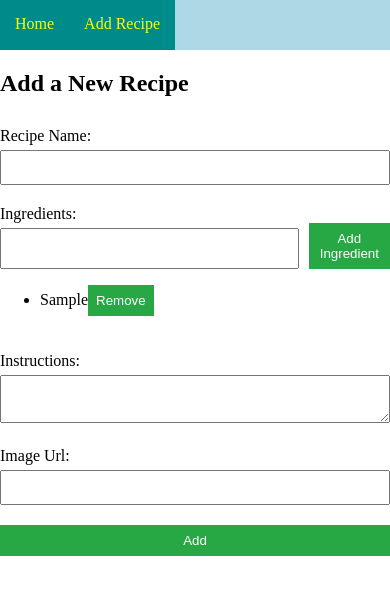
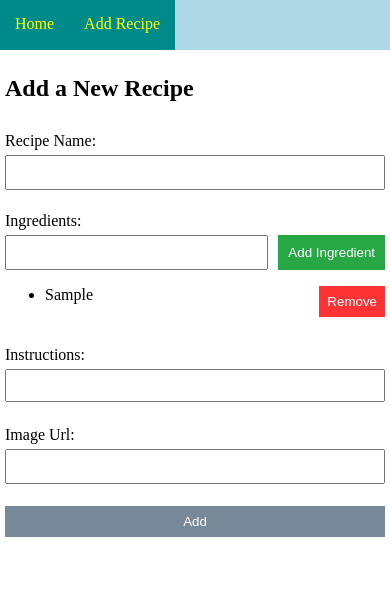
Before and after one commit to ardithoxha/Coursera-Angular-Recipe-App, an Angular app: page /add-recipe in a window 390 px wide. Both pictures are taken after typing "Sample" into the empty fields and a click on the button "Add Ingredient". Shown: the top 594 px of the page. Built offline with nearby package versions, Linux system fonts and the light colour scheme.

Commit message:
improved styling of recipe-form, added mobile view and form error validation

```diff
--- a/src/app/components/recipe-form/recipe-form.component.css
+++ b/src/app/components/recipe-form/recipe-form.component.css
@@ -1,6 +1,6 @@
 .recipe-form {
-    max-width: 400px;
-    margin: auto;
+    width: 500px;
+    margin: 0 auto;
     display: flex;
     flex-direction: column;
     gap: 10px;
@@ -17,6 +17,7 @@ input, textarea {
     width: 100%;
     padding: 8px;
     margin-top: 5px;
+    resize: none;
 }
 
 button {
@@ -36,3 +37,55 @@ button:hover {
     display: flex;
     gap: 10px;
 }
+
+.error {
+    color: red;
+}
+
+.add-ingredient {
+    width: 150px;
+    padding-top: 0;
+    padding-bottom: 0;
+    height: 35px;
+    margin-top: 5px;
+}
+
+.remove-btn {
+    float:right;
+    background-color: rgba(255, 0, 0, 0.8) ;
+}
+
+.remove-btn:hover {
+    background-color: rgba(255, 0, 0, 0.8) ;
+
+
+}
+
+ul {
+    margin-bottom: 0;
+}
+
+li {
+    height: 40px;
+}
+
+label {
+    height: 60px;
+}
+
+label:nth-child(2) {
+    height: auto;
+}
+
+button[type="submit"]:disabled {
+    background-color: lightslategrey;
+    color: white;
+}
+
+@media screen and (max-width: 500px) {
+    .recipe-form {
+        width: 100%;
+        padding: 5px;
+        margin: 0;
+    }
+}
--- a/src/app/components/recipe-form/recipe-form.component.html
+++ b/src/app/components/recipe-form/recipe-form.component.html
@@ -1,21 +1,35 @@
 <div class="recipe-form">
     <h2>Add a New Recipe</h2>
-    <form (ngSubmit)="submitRecipe()">
+    <form #recipeForm="ngForm" (ngSubmit)="submitRecipe()">
         <label for="name">
             Recipe Name:
-            <input type="text" name="name" id="name" [(ngModel)]="newRecipe.name" required>
+            <input
+                type="text"
+                name="name"
+                id="name"
+                [(ngModel)]="newRecipe.name"
+                required
+                minlength="3"
+                #name="ngModel"
+            >
+            @if (name.invalid && name.touched) {
+                <div class="error">
+                    Recipe name is required and must be at least 3 characters.
+                </div>
+            }
+
         </label>
         <label for="ingredients">
             Ingredients:
             <div class="ingredient-list">
                 <input type="text" id="ingredients" name="ingredientInput" [(ngModel)]="ingredientInput">
-                <button type="button" (click)="addIngredient()">Add Ingredient</button>
+                <button type="button" (click)="addIngredient()" class="add-ingredient">Add Ingredient</button>
             </div>
             <ul>
                 @for (ingredient of newRecipe.ingredients; track $index) {
                     <li>
                         <span>{{ ingredient }}</span>
-                        <button type="button" (click)="removeIngredient($index)">Remove</button>
+                        <button type="button" (click)="removeIngredient($index)" class="remove-btn">Remove</button>
                     </li>
                 }
             </ul>
@@ -24,14 +38,39 @@
 
         <label for="instructions">
             Instructions:
-            <textarea name="instructions" id="instructions" [(ngModel)]="newRecipe.instructions" required></textarea>
+            <textarea
+                name="instructions"
+                id="instructions"
+                [(ngModel)]="newRecipe.instructions"
+                minlength="10"
+                rows="1"
+                #instructions="ngModel"
+                required
+            ></textarea>
+            @if (instructions.invalid && instructions.touched) {
+                <div class="error">
+                    Insturctions are required and must be at least 10 characters.
+                </div>
+            }
         </label>
 
         <label for="imageUrl">
             Image Url:
-            <input type="text" id="imageUrl" [(ngModel)]="newRecipe.imageUrl" name="imageUrl">
+            <input
+                type="text"
+                id="imageUrl"
+                [(ngModel)]="newRecipe.imageUrl"
+                name="imageUrl"
+                #imageUrl="ngModel"
+                required
+            >
+            @if (imageUrl.invalid && imageUrl.touched) {
+                <div class="error">
+                    Please enter a valid image url.
+                </div>
+            }
         </label>
 
-        <button type="submit">Add</button>
+        <button [disabled]="recipeForm.invalid" type="submit">Add</button>
     </form>
 </div>
--- a/src/app/components/recipe-form/recipe-form.component.ts
+++ b/src/app/components/recipe-form/recipe-form.component.ts
@@ -1,7 +1,8 @@
 import { Component } from '@angular/core';
+import { FormsModule } from '@angular/forms';
+import { Router } from '@angular/router';
 import { Recipe } from '../../models/recipe.model';
 import { RecipeService } from '../../services/recipe.service';
-import { FormsModule } from '@angular/forms';
 
 @Component({
   selector: 'app-recipe-form',
@@ -20,7 +21,10 @@ export class RecipeFormComponent {
   };
   ingredientInput: string = '';
 
-  constructor(private recipeService: RecipeService) {}
+  constructor(
+    private recipeService: RecipeService,
+    private router: Router,
+  ) {}
 
   addIngredient() {
     if (this.ingredientInput.trim()) {
@@ -39,7 +43,11 @@ export class RecipeFormComponent {
     if (this.newRecipe.imageUrl === 'sandwitch') {
       this.newRecipe.imageUrl = '../../assets/sandwitch.jpg'
     }
-    if (this.newRecipe.name && this.newRecipe.instructions) {
+    if (
+      this.newRecipe.name &&
+      this.newRecipe.instructions &&
+      this.newRecipe.ingredients.length > 0
+    ) {
       this.recipeService.addRecipe(this.newRecipe);
       this.newRecipe = {
         id: 0,
@@ -48,6 +56,7 @@ export class RecipeFormComponent {
         instructions: '',
         imageUrl: ''
       };
+      this.router.navigate(['/'])
     }
   }
 }
```
